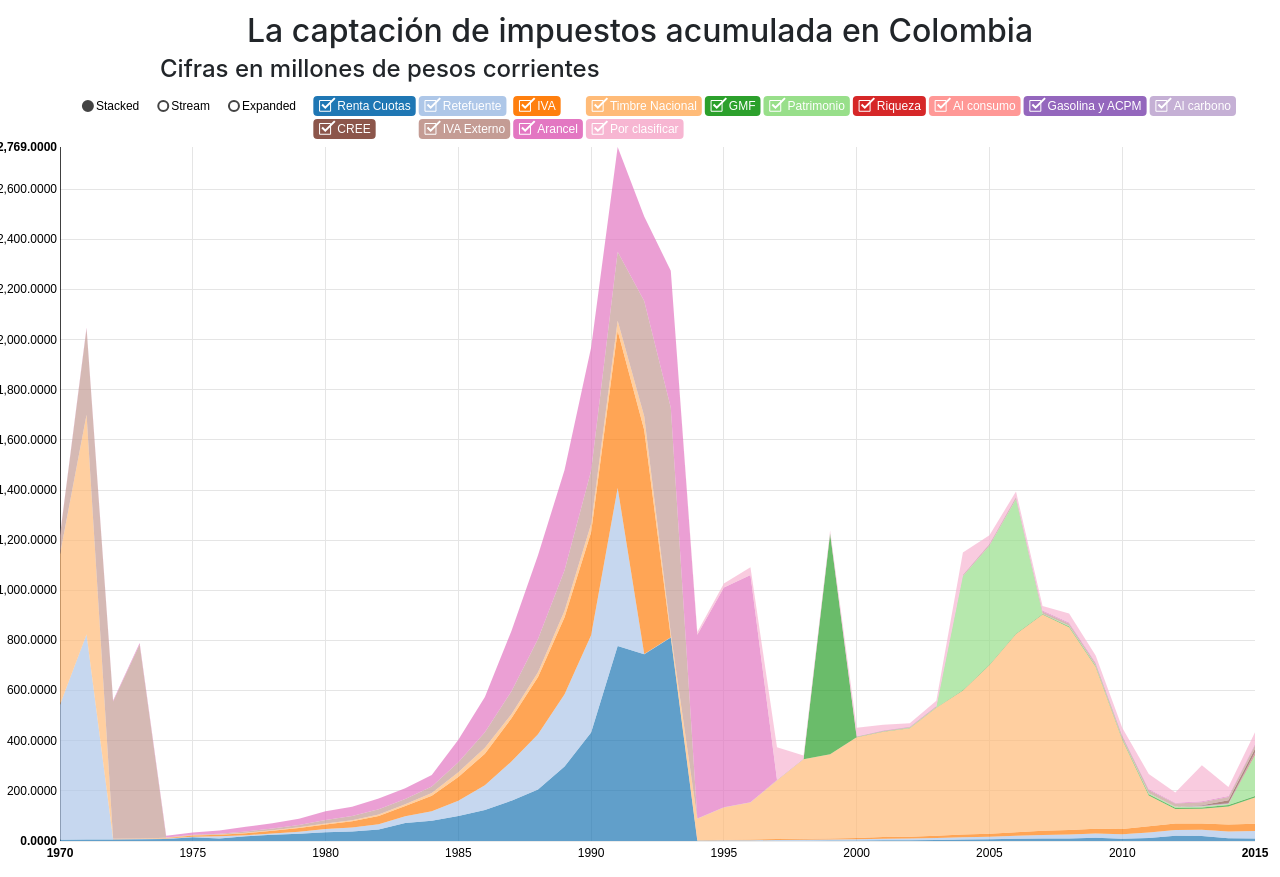
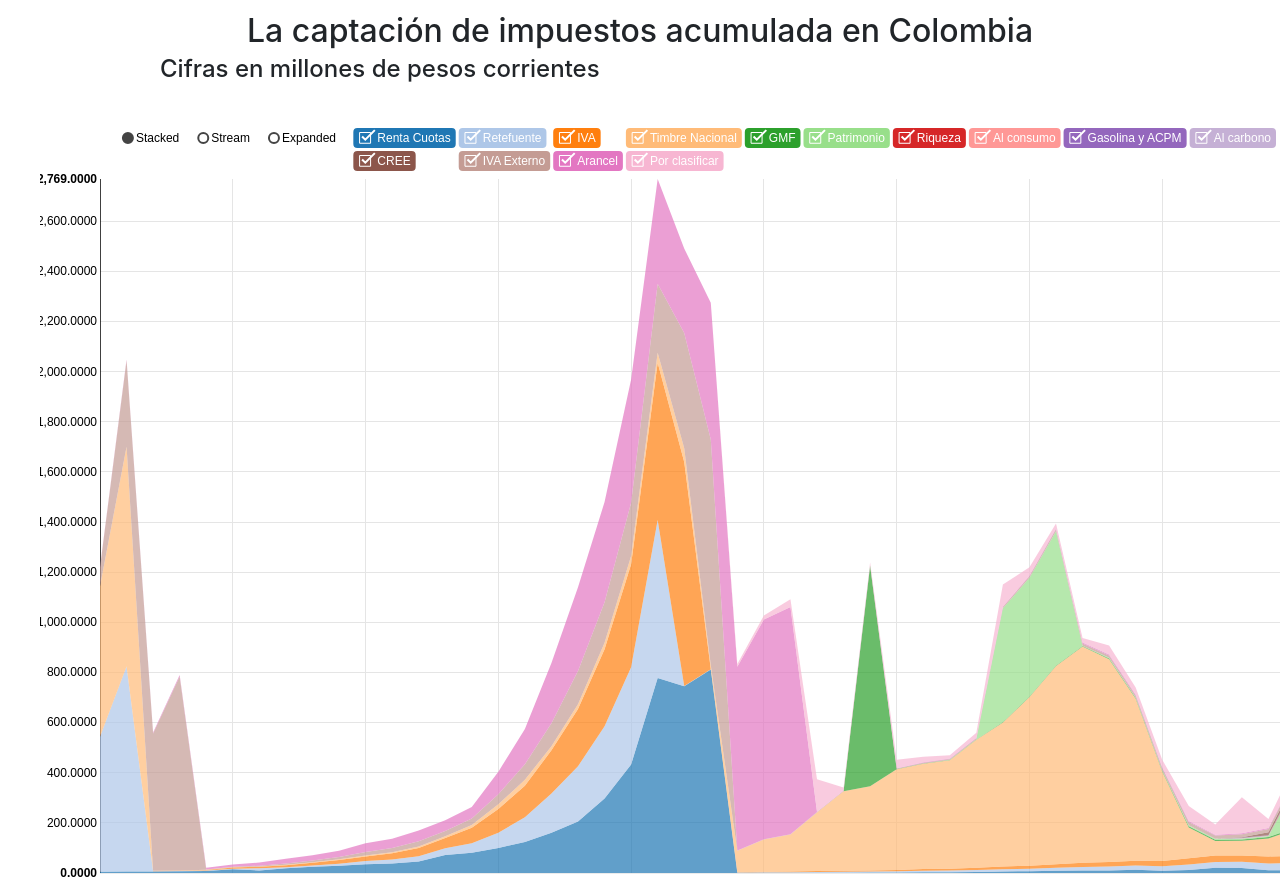
Before and after one commit to slinan/VA_RecaudoImpuestoT3, a plain HTML site: page index.html in a window 1280 px wide. Shown: the part 1109-1986 px from the top of the page. Drawn offline with nearby package versions, Linux system fonts and the light colour scheme.

Commit message:
arreglo width

```diff
--- a/index.html
+++ b/index.html
@@ -25,6 +25,11 @@
             padding: 0px;
             height: 100%;
             width: 100%;
+        }
+
+        #chart2{
+            margin: 20px;
+            padding: 20px;
         }
     </style>
 
```
